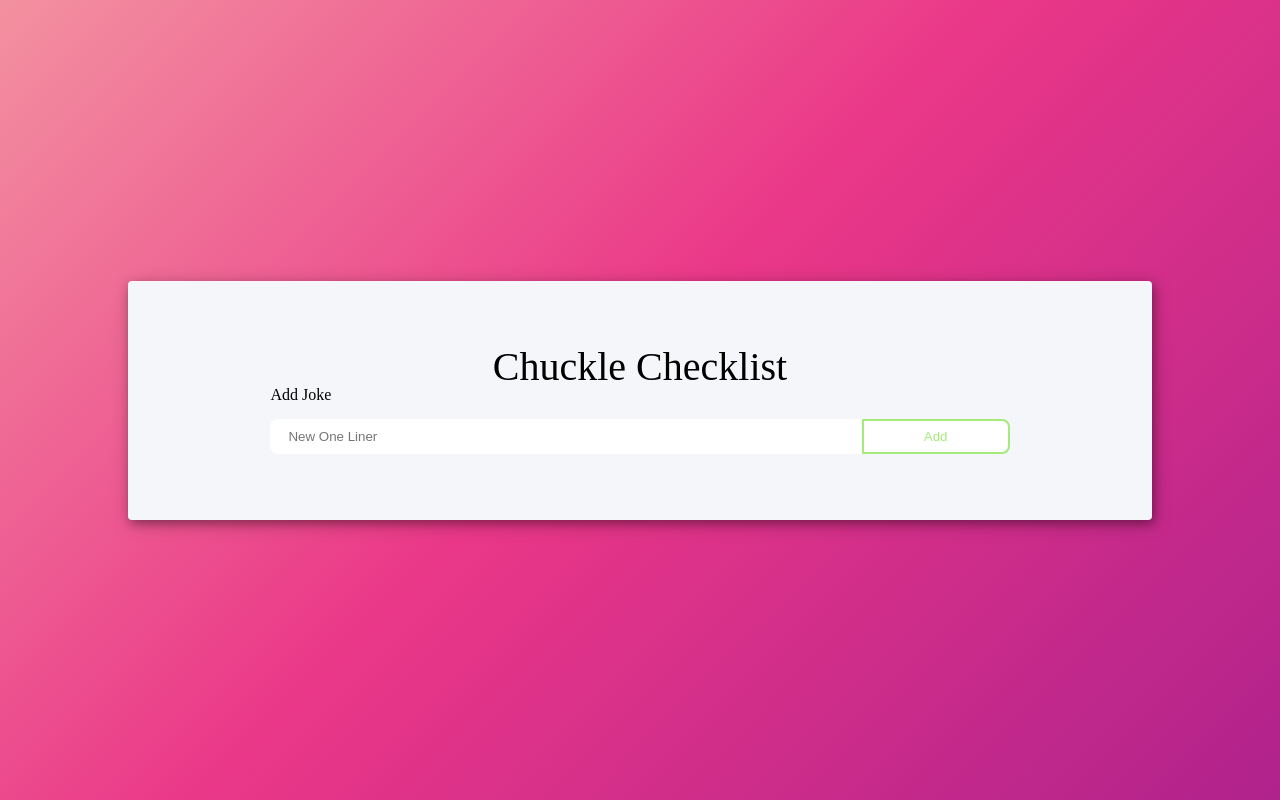
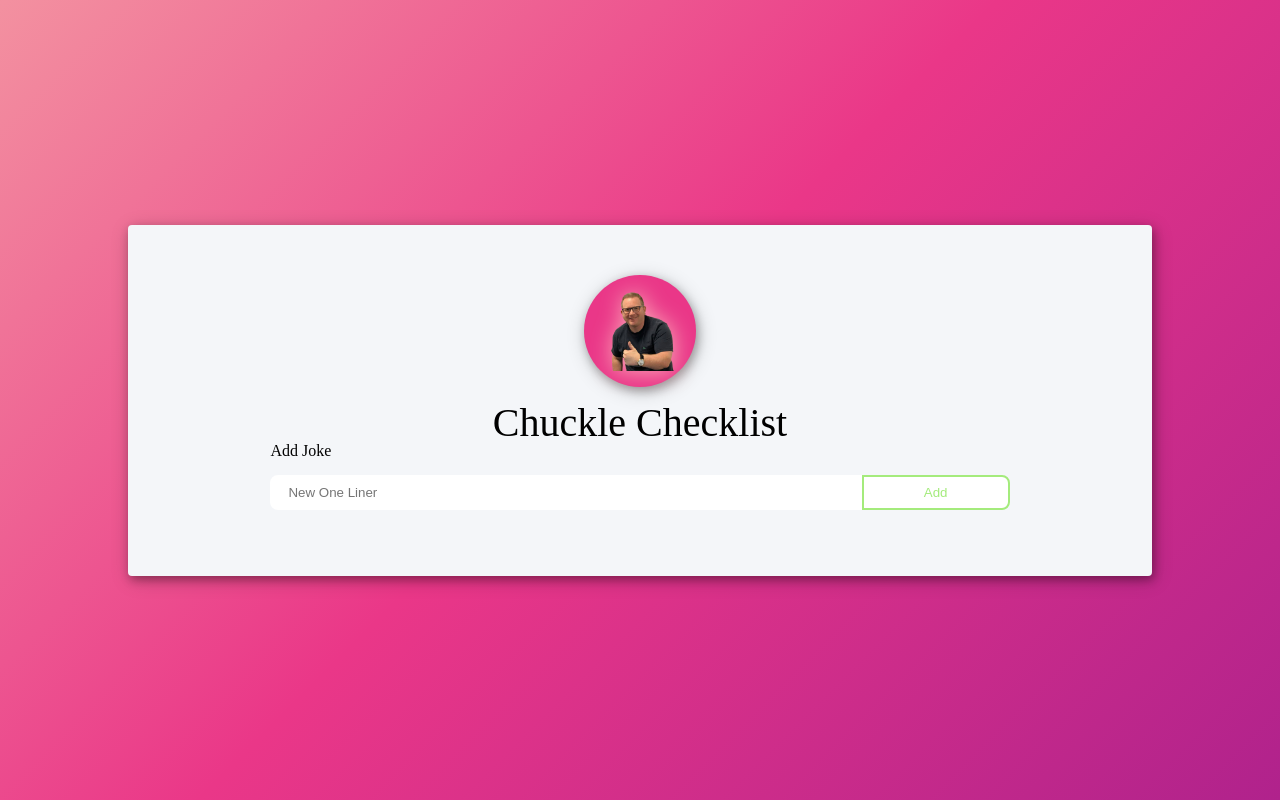
Before and after one commit to Justin-Locke/Chuckle-Checklist, a React (Vite) app: page / in a window 1280 px wide. Built offline with nearby package versions, Linux system fonts and the light colour scheme.

Commit message:
Cleared Joke input after submitting joke. Added picture of steve

```diff
--- a/src/App.css
+++ b/src/App.css
@@ -69,6 +69,25 @@
   display: flex;
   flex-flow: column nowrap;
   align-items: center;
+
+  .app-heading-circle {
+    background: var(--col-2);
+    width: 7rem;
+    height: 7rem;
+    border-radius: 50%;
+    display: flex;
+    justify-content: center;
+    align-items: center;
+    color: white;
+    font-size: 4rem;
+    box-shadow: 2px 4px 10px hsla(0, 0%, 0%, 0.3),
+      2px 4px 20px hsla(0, 0%, 0%, 0.2);
+
+    .app-logo {
+      width: 5rem;
+      filter: drop-shadow(1px 1px 11px var(--col-0));
+    }
+  }
 
   /** Class for the text for the heading. It should be added to an h1 inside of the div with the .app-heading class*/
   .app-heading-text {
--- a/src/App.jsx
+++ b/src/App.jsx
@@ -1,24 +1,31 @@
 import { useState } from "react"
 import { useEffect } from "react"
+import { postNewJoke } from "./services/jokeService"
+import stevePic from "./assets/steve.png"
 import "./App.css"
-import { postNewJoke } from "./services/jokeService"
 
 
 export const App = () => {
 
-  const [jokeInput, setJokeInput] = useState()
-  const [savedJoke, setSavedJoke] = useState()
+  const [jokeInput, setJokeInput] = useState("")
+  const [savedJoke, setSavedJoke] = useState("")
 
 
   useEffect(() => {
-    if (savedJoke) {
+    if (savedJoke.trimStart()) {
       postNewJoke(savedJoke)
     }
+
+    setJokeInput("")
+    console.log("saved Joke event triggered")
   }, [savedJoke])
 
   return <>
     <div className="app-container">
       <div className="app-heading">
+      <div className="app-heading-circle">
+   <img className="app-logo" src={stevePic} alt="Good job Steve" />
+ </div>
         <h1 className="app-heading-text">Chuckle Checklist</h1>
       </div>
         <h2>Add Joke</h2>
@@ -27,6 +34,7 @@
         <input
         className="joke-input"
         type="text"
+        value={jokeInput}
         placeholder="New One Liner"
         onChange={(event) => {
           setJokeInput(event.target.value);
@@ -35,7 +43,7 @@
       <button
         className="joke-input-submit"
         onClick={() => {
-          setSavedJoke(jokeInput.trimStart())
+          setSavedJoke(jokeInput)
         }}>Add</button>
       </div>
 
--- a/src/services/jokeService.jsx
+++ b/src/services/jokeService.jsx
@@ -1,6 +1,7 @@
 export const postNewJoke = (newJokeText) => {
 
     const newJoke = {
+
         text: newJokeText,
         told: false
     }
```
Also changed, not shown: src/assets/steve.png (added).
